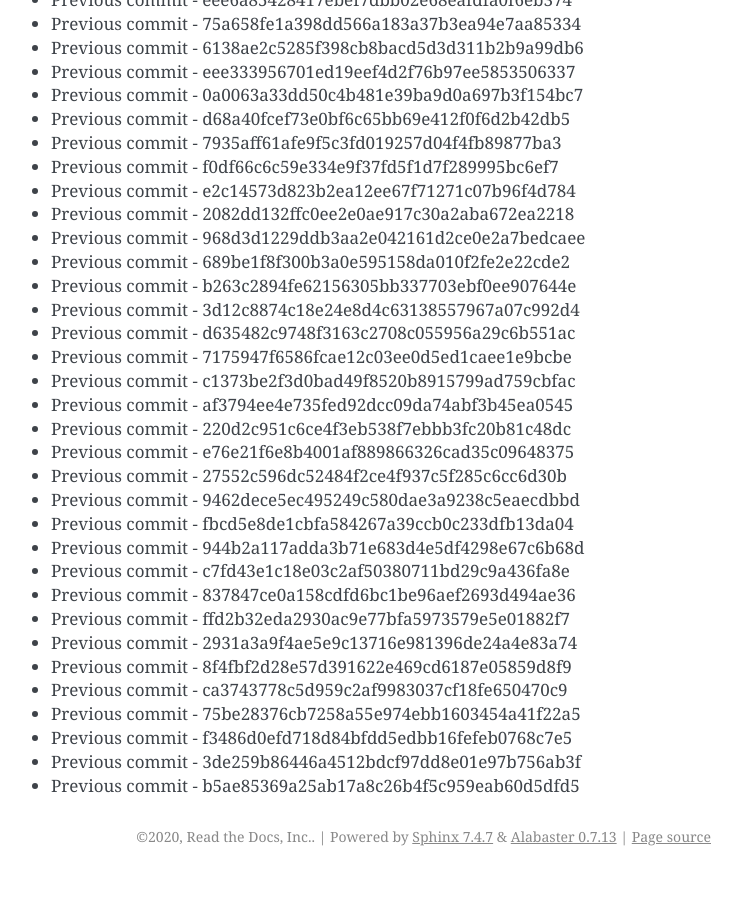
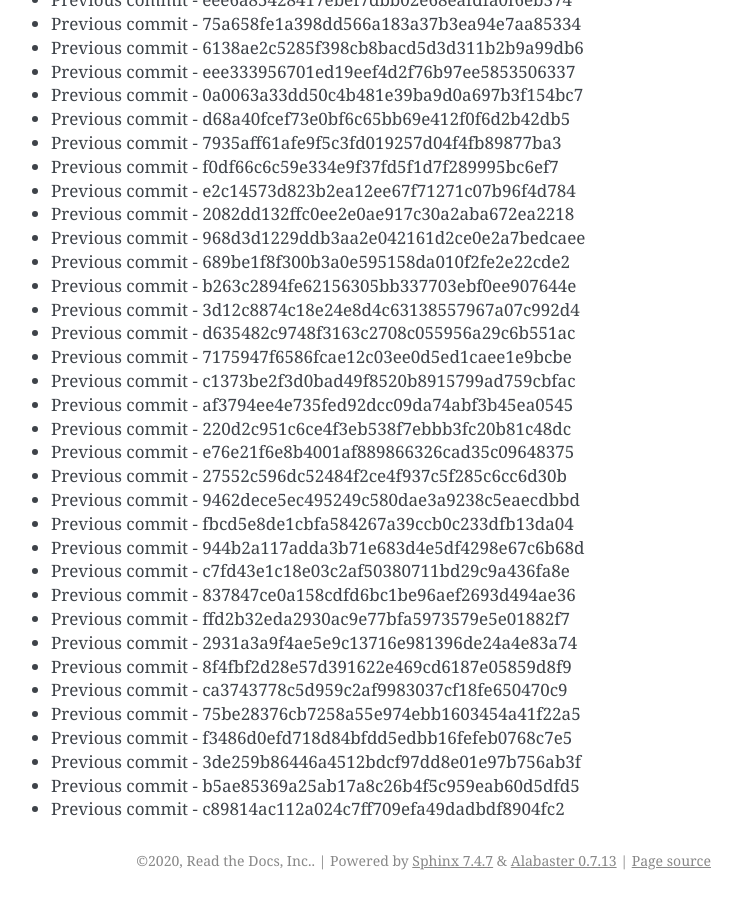
Before and after one commit to readthedocs/rtd-git-stresstest, a Sphinx documentation site: the page built from docs/updates.rst, in a window 1280 px wide and 900 px high, scrolled down 31734 px. Shown: the whole window, without its empty margins (399-1141 px from the left). Built offline with Sphinx 7.4.7, drawn with Linux system fonts in a browser that asks for light colours; before the commit the page ends 32610 px from its top, so only the background shows below that.

Commit message:
Generating commit from previous: c89814ac112a024c7ff709efa49dadbdf8904fc2

```diff
--- a/docs/updates.rst
+++ b/docs/updates.rst
@@ -1365,3 +1365,4 @@ It can be tested for any performance characteristics.
 * Previous commit - f3486d0efd718d84bfdd5edbb16fefeb0768c7e5
 * Previous commit - 3de259b86446a4512bdcf97dd8e01e97b756ab3f
 * Previous commit - b5ae85369a25ab17a8c26b4f5c959eab60d5dfd5
+* Previous commit - c89814ac112a024c7ff709efa49dadbdf8904fc2
```
